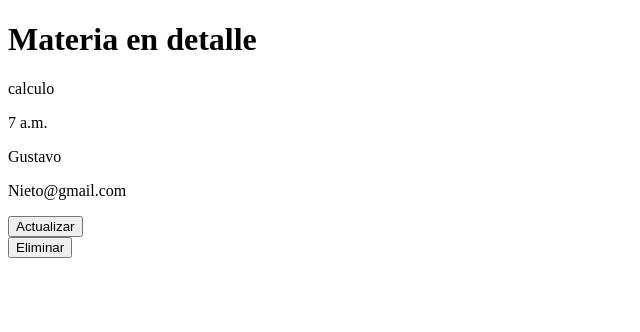
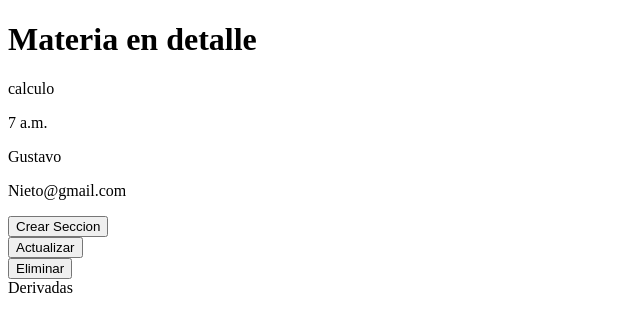
Before and after one commit to Luciano2005/First-Step, a Django app: page /materia_detail/4 in a window 1280 px wide. Shown: the part 106-438 px from the top of the page, without its empty margins (0-640 px from the left). Run offline with Django 4.2, Linux system fonts and the light colour scheme; a user stored in the database is signed in; data comes from the database, SQL or seed files in the repository; both versions use the stored data as it was after the commit.

Commit message:
Creacion de secciones, error en materia_detail en views.py

```diff
--- a/MAIN/Templates/materia_detail.html
+++ b/MAIN/Templates/materia_detail.html
@@ -7,6 +7,12 @@
 <p> {{materia.hora}} </p>
 <p> {{materia.profesor}} </p>
 <p> {{materia.profesor_email}} </p>
+
+<form action = {% url 'crearSeccion' materia.id %}>
+    <button>
+        Crear Seccion
+    </button>
+</form>
 
 <form action = {% url 'cambiarMateria' materia.id %}>
     <button>
@@ -21,4 +27,12 @@
     </button>
 </form>
 
+{% for seccion in seccions %}
+
+    <div>
+        {{seccion.name}}
+    </div>
+
+{% endfor %}
+
 {% endblock %}
--- a/MAIN/forms.py
+++ b/MAIN/forms.py
@@ -2,7 +2,7 @@ from django import forms
 from django.contrib.auth.forms import UserCreationForm, AuthenticationForm
 from django.contrib.auth.models import User
 
-from MAIN.models import Materia
+from MAIN.models import Materia, Seccion
 
 class Registro(UserCreationForm):
     def __init__(self, *args, **kwargs):
@@ -37,5 +37,7 @@ class newMateria(forms.ModelForm):
         model=Materia
         fields=['name','hora','profesor','profesor_email']
 
-class newSeccion(forms.Form):
-    name = forms.CharField(label = "Nombre de la seccion", required = True)
+class newSeccion(forms.ModelForm):
+    class Meta:
+        model = Seccion
+        fields = ['name']
--- a/MAIN/urls.py
+++ b/MAIN/urls.py
@@ -12,5 +12,6 @@ urlpatterns = [
     path('materia_detail/<int:materia_id>',views.materia_detail, name = 'materia_detail'),
     path('cambiarMateria/<int:materia_id>',views.cambiarMateria, name = 'cambiarMateria'),
     path('eliminarMateria/<int:materia_id>', views.elmimiarMateria, name = 'eliminarMateria'),
+    path('crearSeccion/<int:materia_id>', views.crearSeccion, name = 'crearSeccion'),
     path('flashcard/',views.flashcard,name='flashcard')
 ]
--- a/MAIN/views.py
+++ b/MAIN/views.py
@@ -1,5 +1,6 @@
+from ast import MatchSequence
 from django.db import IntegrityError
-from django.shortcuts import render, redirect, get_object_or_404
+from django.shortcuts import render, redirect, get_object_or_404, get_list_or_404
 from django.contrib.auth.decorators import login_required
 from .forms import Registro, Loguearse, newMateria, newSeccion
 from django.contrib.auth.models import User
@@ -72,12 +73,15 @@ def materias(request):
 
 @login_required
 def materia_detail(request, materia_id):
-    materia = get_object_or_404(Materia, pk=materia_id)
-    form=newMateria(instance=materia)
-    return render(request, 'materia_detail.html', {
-    'materia' : materia,
-    'form':form
-    })
+        materia = get_object_or_404(Materia, pk=materia_id)
+        form=newMateria(instance=materia)
+        seccion = get_list_or_404(Seccion, materia_id = materia_id)
+        return render(request, 'materia_detail.html', {
+            'materia' : materia,
+            'form':form,
+            'seccions' : seccion
+        })
+        #Manejar para cuando no hayan secciones creadas
 
 @login_required
 def cambiarMateria(request, materia_id):
@@ -121,5 +125,15 @@ def crearMateria(request):
             })
 
 @login_required
+def crearSeccion(request, materia_id):
+    if request.method == 'GET':
+        return render(request, 'crearSeccion.html', {
+            'form' : newSeccion()
+        })
+    else:
+        Seccion.objects.create(user = request.user, name = request.POST['name'], materia_id = materia_id)
+        return redirect('/materias/')
+
+@login_required
 def flashcard(request):
     return render(request,'flashcard.html')
```
Also changed, not shown: MAIN/Templates/crearSeccion.html (added, +15 -0 lines), db.sqlite3.
